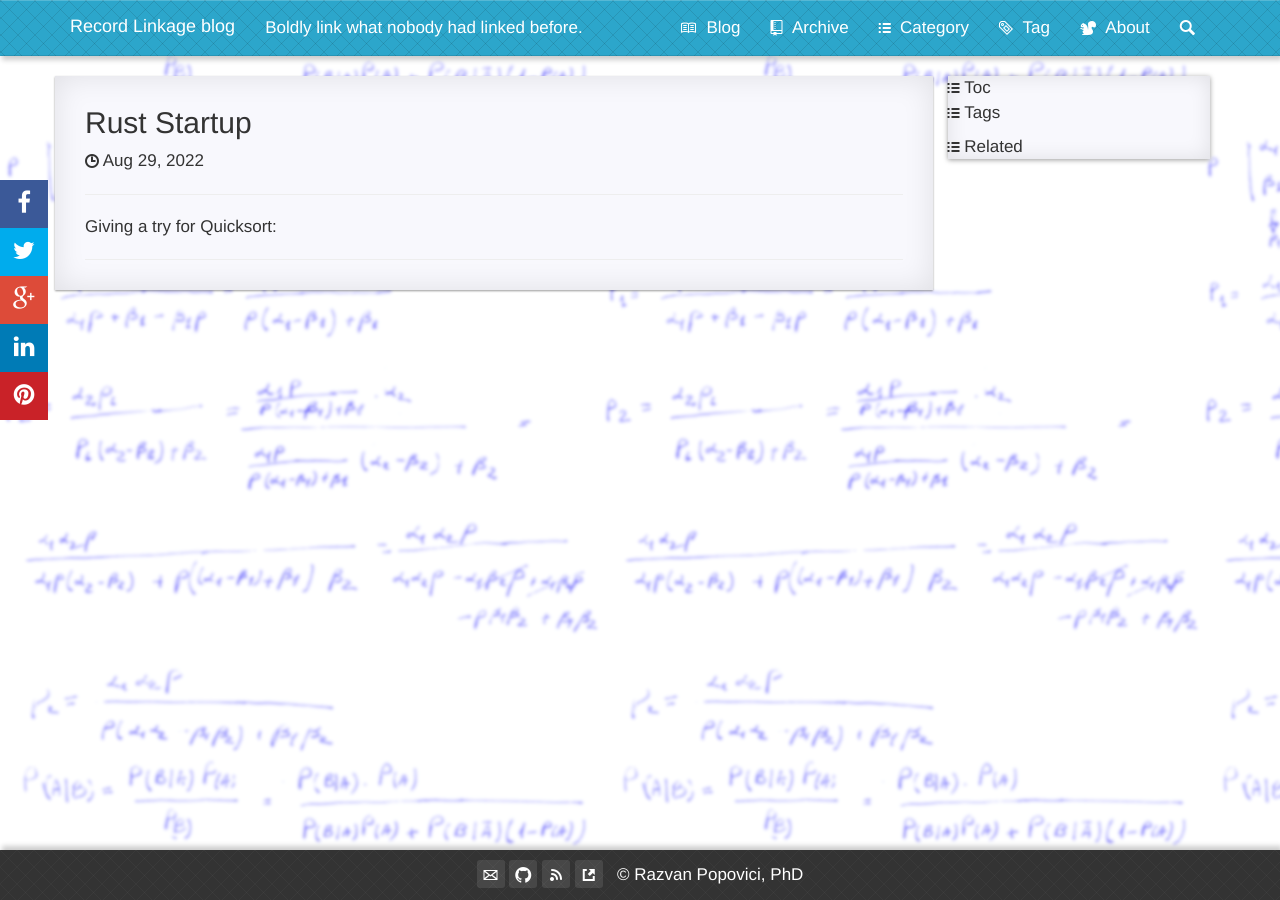
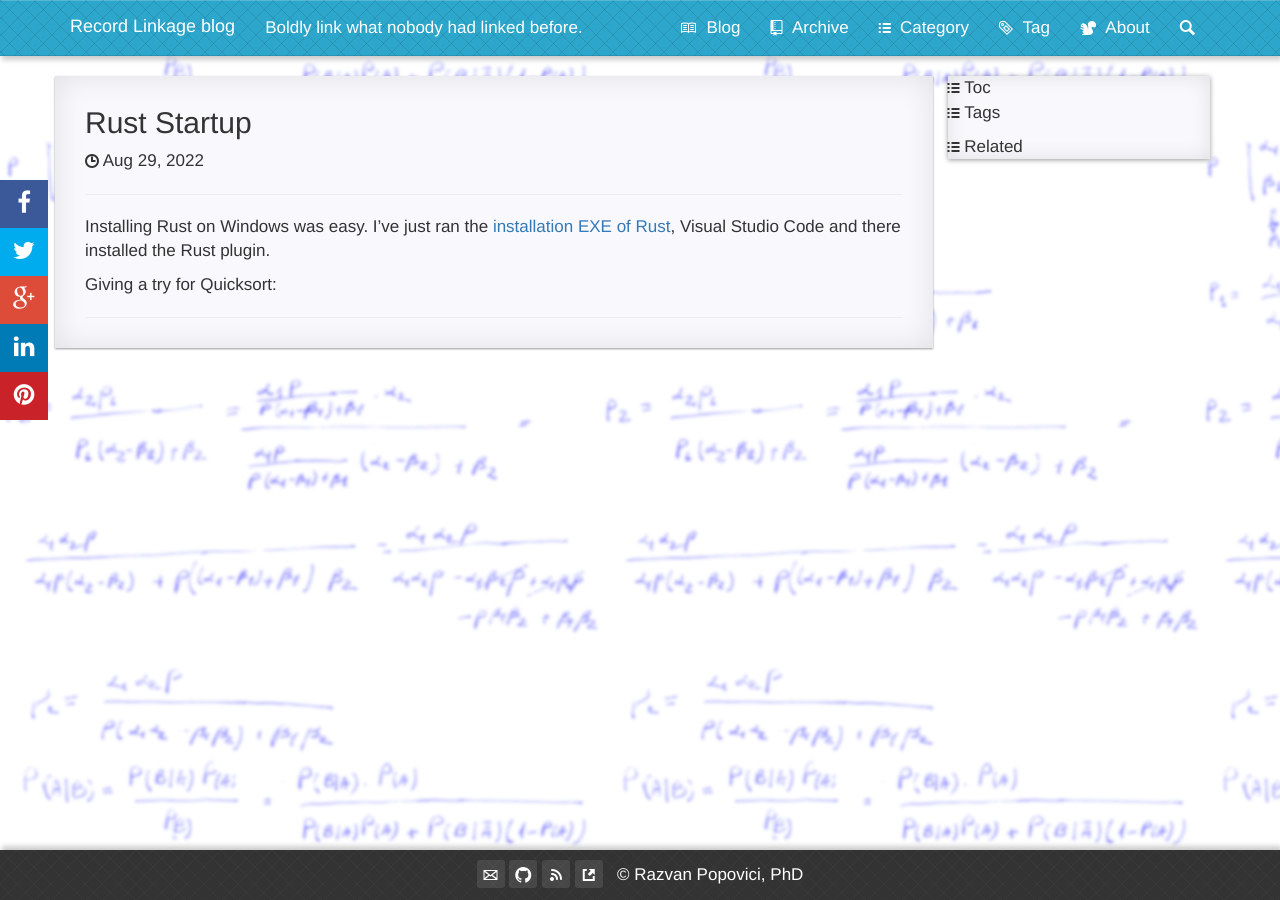
Before and after one commit to RazvanML/reco-link, a Jekyll site: the page built from _posts/2022-08-29-Rust-Startup.md, in a window 1280 px wide. Built offline with Jekyll 4.4.1, drawn with Linux system fonts in a browser that asks for light colours; nearby versions of some CDN libraries; our own code applies the rules of GitHub Pages for plain Markdown files; comment, search, counter and statistics services are not loaded.

Commit message:
Update 2022-08-29-Rust-Startup.md

```diff
--- a/_posts/2022-08-29-Rust-Startup.md
+++ b/_posts/2022-08-29-Rust-Startup.md
@@ -1,3 +1,4 @@
+Installing Rust on Windows was easy. I've just ran the <a href="https://www.rust-lang.org/tools/install">installation EXE of Rust</a>, Visual Studio Code and there installed the Rust plugin.
 
 
 Giving a try for Quicksort:
```
